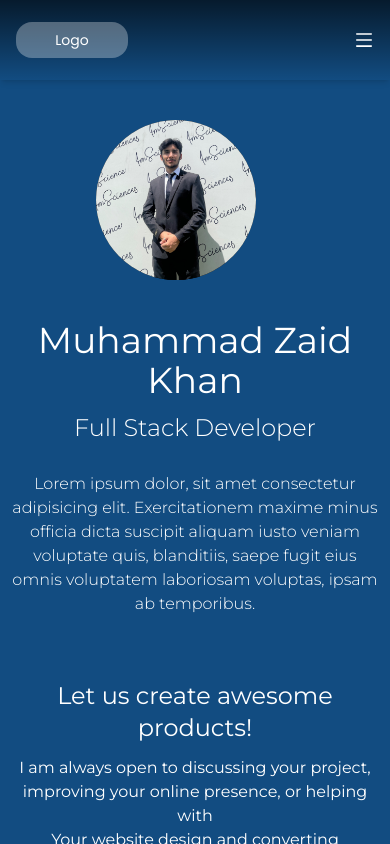
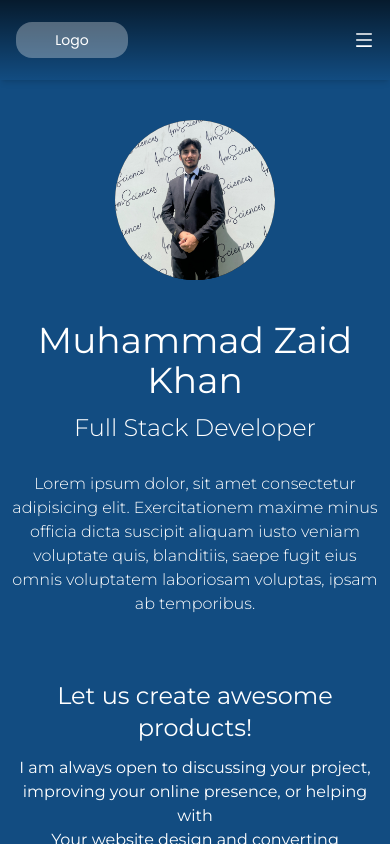
Before and after one commit to MuhammadZaidKhan/Portfolio-Website, a React (Vite) app: page / in a window 390 px wide. Built offline with nearby package versions, Linux system fonts and the light colour scheme; a web font is replaced by a local one.

Commit message:
Project Completed

```diff
--- a/src/Pages/Home.jsx
+++ b/src/Pages/Home.jsx
@@ -8,7 +8,7 @@ const Home = () => {
 
             {/* Picture Circle */}
             <div className='flex flex-col md:flex-row'>
-                <div className="pt-10 pl-24 md:pt-20 md:pl-5">
+                <div className="pt-10 flex justify-center items-center md:pt-20 md:pl-5">
                     <div className="w-40 h-40 md:w-52 md:h-52 bg-black rounded-full flex items-center justify-center">
                         <div
                             className="w-full h-full rounded-full bg-cover bg-center"
```
